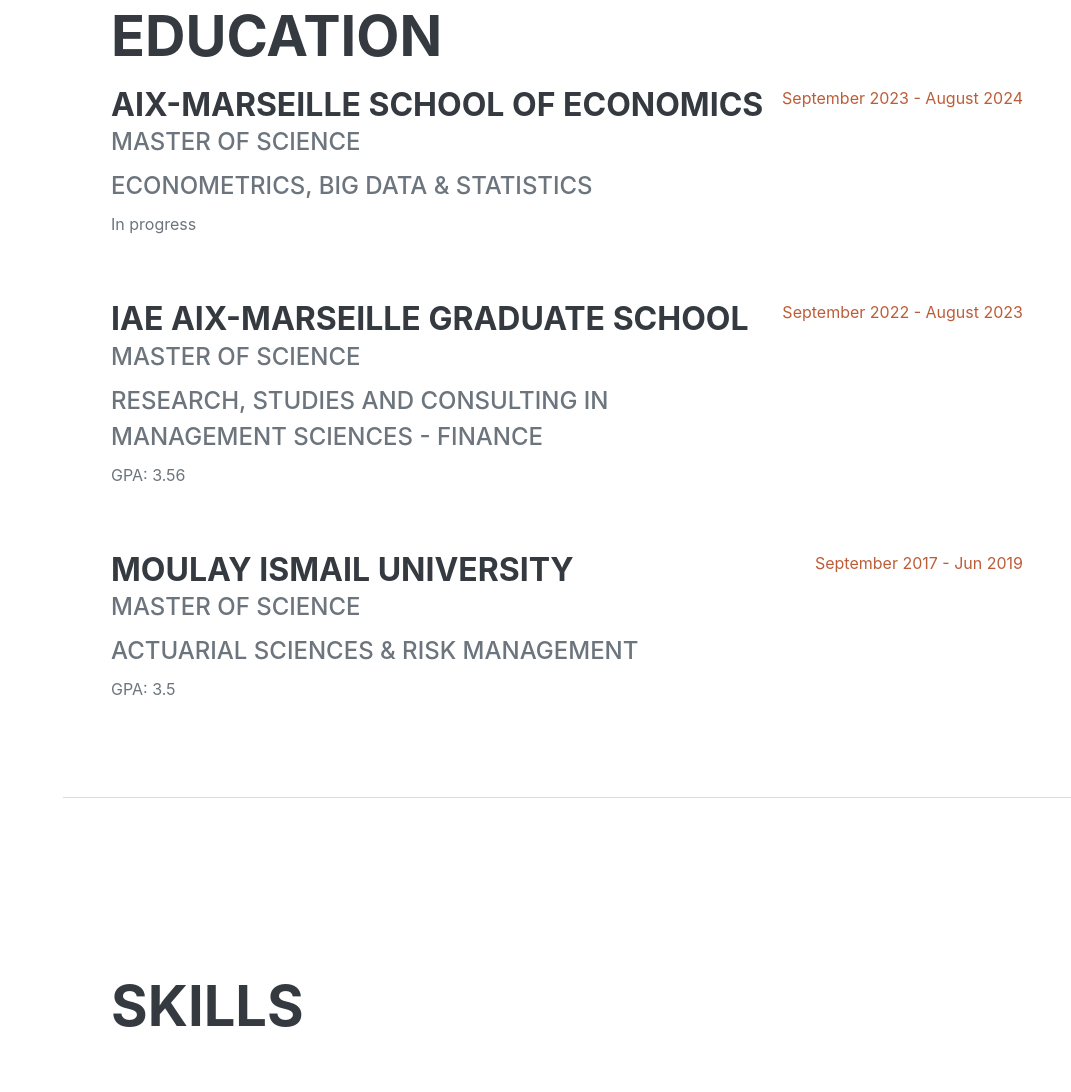
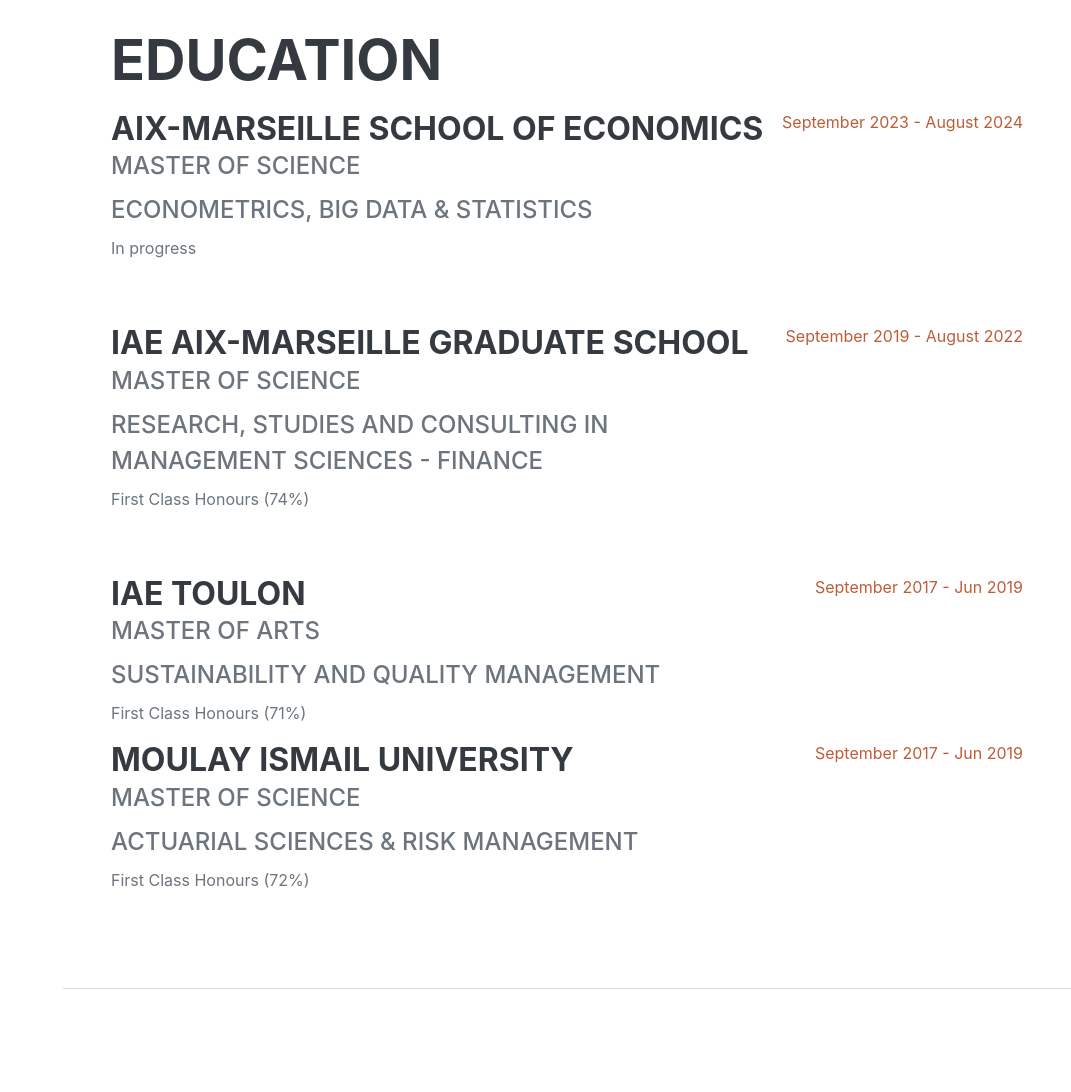
Before and after one commit to orhiti/orhiti.github.io, a plain HTML site: page index.html in a window 1280 px wide. Shown: the part 1772-2864 px from the top of the page, without its empty margins (209-1280 px from the left). Drawn offline with nearby package versions, Linux system fonts and the light colour scheme; a web font is replaced by a local one.

Commit message:
second commit

```diff
--- a/index.html
+++ b/index.html
@@ -69,8 +69,8 @@
                             <div class="subheading mb-3">Claude bernard lyon 1 University (Financial Direction)</div>
 							<ul class="list-unstyled">
 								<li>- Participate in the deployment of the decision support system</li>
-								<li>- Create monthly dashboards for the university presidency</li>
-								<li>- Develop the predictive aspect of data analyses</li>
+								<li>- Developing real-time dashboards for university leadership using automated document processes</li>
+								<li>- Utilizing advanced predictive analytics to extract meaningful insights and forecast future trends</li>
 							</ul>
 						</div>
                         <div class="flex-shrink-0"><span class="text-primary">October 2023 - Present</span></div>
@@ -120,16 +120,25 @@
                             <h3 class="mb-0">IAE Aix-Marseille Graduate School</h3>
                             <div class="subheading mb-2">Master of Science</div>
                             <div class="subheading mb-2">Research, studies and consulting in management sciences - Finance </div>
-                            <p>GPA: 3.56</p>
+                            <p>First Class Honours (74%) </p>
                         </div>
-                        <div class="flex-shrink-0"><span class="text-primary">September 2022 - August 2023</span></div>
+                        <div class="flex-shrink-0"><span class="text-primary">September 2019 - August 2022</span></div>
+                    </div>
+					<div class="d-flex flex-column flex-md-row justify-content-between">
+                        <div class="flex-grow-1">
+                            <h3 class="mb-0">IAE Toulon</h3>
+							<div class="subheading mb-2">Master of Arts</div>
+                            <div class="subheading mb-2">Sustainability and Quality Management </div>
+                            <p>First Class Honours (71%) </p>
+                        </div>
+                        <div class="flex-shrink-0"><span class="text-primary">September 2017 - Jun 2019</span></div>
                     </div>
 					<div class="d-flex flex-column flex-md-row justify-content-between">
                         <div class="flex-grow-1">
                             <h3 class="mb-0">Moulay Ismail University</h3>
 							<div class="subheading mb-2">Master of Science</div>
                             <div class="subheading mb-2">Actuarial sciences & Risk Management </div>
-                            <p>GPA: 3.5</p>
+                            <p>First Class Honours (72%) </p>
                         </div>
                         <div class="flex-shrink-0"><span class="text-primary">September 2017 - Jun 2019</span></div>
                     </div>
```
